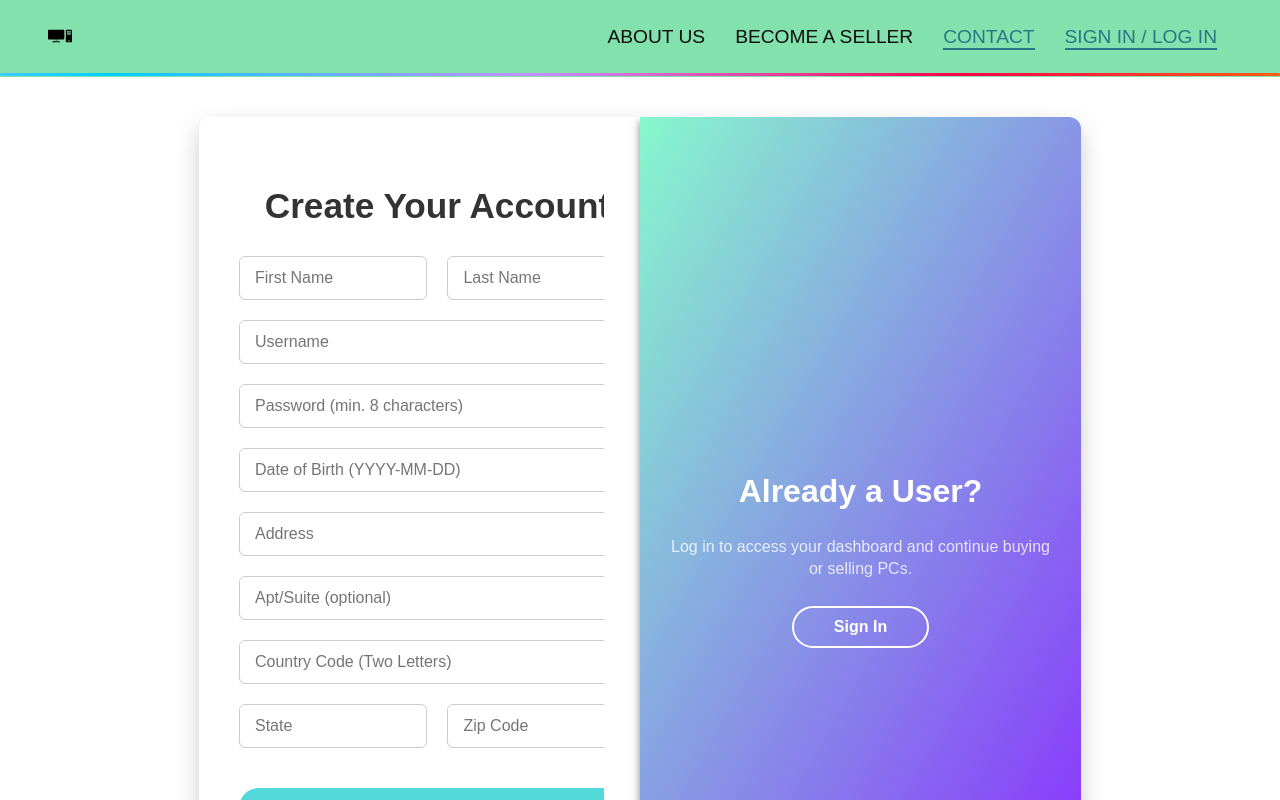
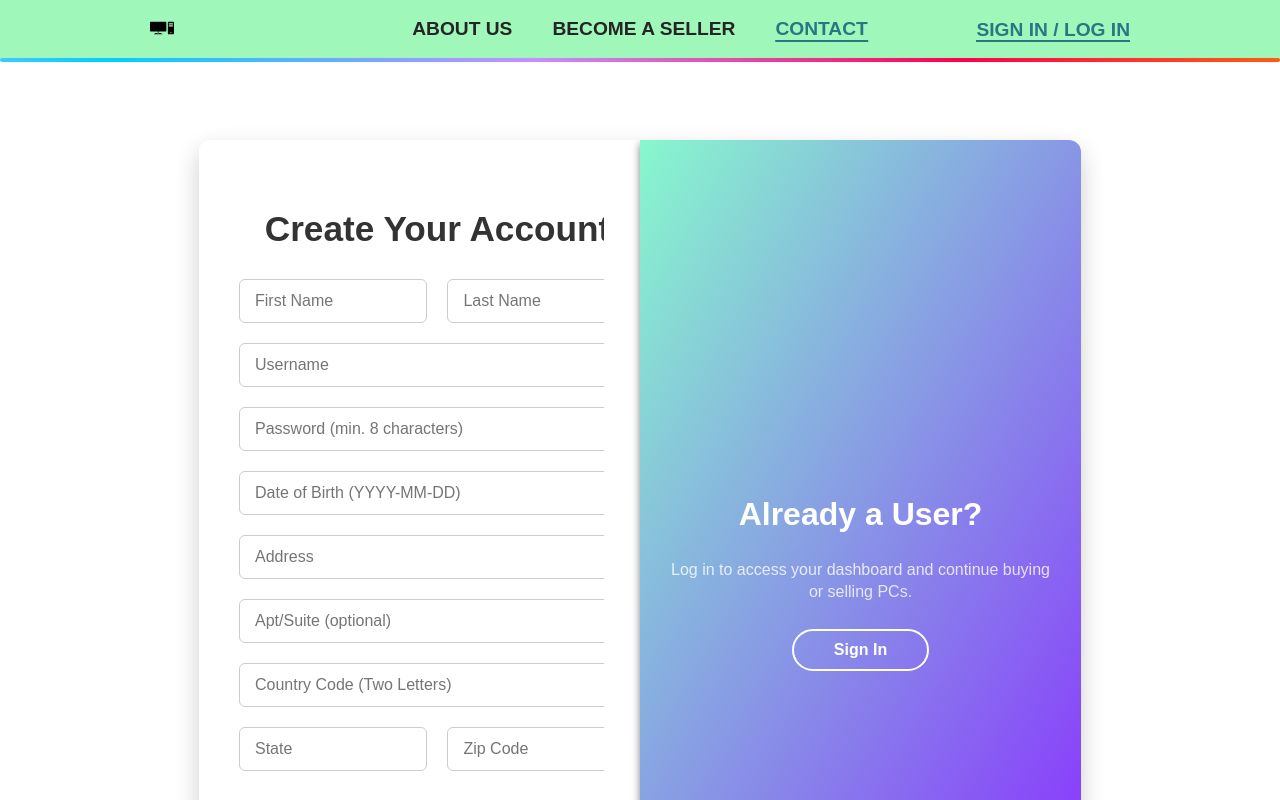
Before and after one commit to destrutoyt/pcmarket-client, an Angular app in the folder pc-market/: page /register in a window 1280 px wide. Shown: the top 800 px of the page. Built offline with nearby package versions, Linux system fonts and the light colour scheme; a web font is replaced by a local one.

Commit message:
Updated onLogin() and UserService. Updated navbar to display specific nav-items if user is logged in. Updated app.css.

```diff
--- a/pc-market/src/app/app.component.ts
+++ b/pc-market/src/app/app.component.ts
@@ -1,12 +1,34 @@
-import { Component, signal } from '@angular/core';
-import { RouterOutlet, RouterLink, RouterLinkActive } from "@angular/router";
+import { Component, inject, signal } from '@angular/core';
+import { RouterOutlet, RouterLink, RouterLinkActive, Router } from "@angular/router";
+import { UserService } from './services/user.service';
+import { NgIf } from '@angular/common';
 
 @Component({
   selector: 'app-root',
-  imports: [RouterOutlet, RouterLink, RouterLinkActive],
+  imports: [RouterOutlet, RouterLink, RouterLinkActive, NgIf],
   templateUrl: './app.html',
   styleUrls: ['./app.css']
 })
 export class AppComponent {
   protected readonly title = signal('pc-market');
+  private userService = inject(UserService);
+  private router = inject(Router);
+  menuOpen = false;
+  toggleMenu() {
+    this.menuOpen = !this.menuOpen;
+  }
+  // check if user is logged in
+  get isLoggedIn() {
+    return !!this.userService.getToken();
+  }
+
+  // get username from localStorage
+  get username(): string | null {
+    return this.userService.getUsername();
+  }
+
+  signOut() {
+    this.userService.logout();
+    this.router.navigate(['/']);
+  }
 }
--- a/pc-market/src/app/app.css
+++ b/pc-market/src/app/app.css
@@ -1,15 +1,200 @@
+/* ===== MAIN LAYOUT ===== */
 main {
-    padding: 0px 150px 0 150px;
+  padding: 100px 150px 0 150px; /* top padding for fixed navbar */
 }
+
+/* ===== LOGO ===== */
 .logo {
-    height: 3vh;
-    width: auto;
+  height: 3vh;
+  min-height: 24px;
+  width: auto;
 }
+
+/* ===== MAIN CONTENT ===== */
 .main-content {
-    text-align: center;
-    margin-bottom: 20px;
+  text-align: center;
+  margin-bottom: 20px;
 }
-.nav-link.active {
-  color: rgb(40, 119, 133); /* Your desired active color */
-  border-bottom: 2px solid rgb(40, 119, 133); /* Example: Add a border */
+
+/* ===== NAVBAR ===== */
+.navbar {
+  background-color: #9ff8ba;
+  padding: 1rem 0;
+  position: fixed; /* keep navbar at top */
+  top: 0;
+  left: 0;
+  width: 100%;
+  border-bottom: 1px solid transparent;
+  box-shadow: 0 1px 3px rgba(0, 0, 0, 0.08);
+  z-index: 30;
 }
+
+.navbar::after {
+  content: '';
+  position: absolute;
+  left: 0;
+  bottom: -2px;
+  width: 100%;
+  height: 4px;
+  background: linear-gradient(
+    90deg,
+    #ff004c,
+    #ff7b00,
+    #ffee00,
+    #fdbdff,
+    #00cfff,
+    #c58fff,
+    #ff004c
+  );
+  background-size: 200% 100%;
+  animation: colorSlide 8s linear infinite;
+  border-radius: 2px;
+}
+
+/* ===== NAVBAR FLEX ===== */
+.navbar-container {
+  display: flex;
+  align-items: center;
+  justify-content: space-between; /* logo left, user right */
+  margin: 0;
+  padding: 0 150px;
+  list-style: none;
+  position: relative;
+}
+
+/* Logo container */
+.logo-container {
+  flex: 0 0 auto;
+}
+
+/* Center navigation links */
+.nav-links-center {
+  display: flex;
+  gap: 2.5rem;
+  position: absolute;
+  left: 50%;
+  transform: translateX(-50%);
+}
+
+.nav-links-center a {
+  font-size: 1.2rem;
+  text-transform: uppercase;
+  font-weight: 600;
+  text-decoration: none;
+  color: rgb(37, 37, 37);
+  transition: color 0.3s ease;
+}
+
+.nav-links-center a:hover,
+.nav-links-center a.active {
+  color: rgb(40, 119, 133);
+  border-bottom: 2px solid rgb(40, 119, 133);
+}
+
+/* ===== USER MENU (RIGHT) ===== */
+.user-menu {
+  flex: 0 0 auto;
+  margin-left: auto;
+  position: relative;
+  z-index: 20;
+}
+
+.user-button {
+  background: transparent;
+  border: none;
+  font-size: 1.2rem;
+  font-weight: 600;
+  border-radius: 9999px;
+  cursor: pointer;
+  display: flex;
+  align-items: center;
+  user-select: none;
+  color: rgb(37, 37, 37);
+  text-decoration: none;
+  transition: color 0.3s ease, background-color 0.3s ease;
+}
+
+.user-button:hover {
+  background-color: #e5e7eb;
+  color: #111827;
+}
+
+.arrow {
+  margin-left: 8px;
+  font-size: 0.75rem;
+  transition: transform 0.3s ease;
+}
+
+/* ===== DROPDOWN MENU ===== */
+.dropdown {
+  display: none;
+  position: absolute;
+  top: 130%;
+  right: 0;
+  background-color: white;
+  min-width: 180px;
+  box-shadow: 0 10px 15px rgba(0,0,0,0.1), 0 4px 6px rgba(0,0,0,0.05);
+  border-radius: 8px;
+  z-index: 100;
+  padding: 0;
+  list-style: none;
+  border: 1px solid #e5e7eb;
+  transform: translateY(10px);
+  opacity: 0;
+  transition: opacity 0.3s cubic-bezier(0.17,0.67,0.83,0.67),
+              transform 0.3s cubic-bezier(0.17,0.67,0.83,0.67);
+}
+
+.dropdown.show {
+  display: block;
+  opacity: 1;
+  transform: translateY(0);
+}
+
+/* Dropdown links */
+.dropdown li a {
+  display: block;
+  padding: 12px 16px;
+  text-decoration: none;
+  color: #1f2937;
+  font-weight: 500;
+  cursor: pointer;
+  transition: background-color 0.2s, color 0.2s;
+}
+
+.dropdown li:first-child a {
+  border-top-left-radius: 8px;
+  border-top-right-radius: 8px;
+}
+
+.dropdown li:last-child a {
+  border-bottom-left-radius: 8px;
+  border-bottom-right-radius: 8px;
+}
+
+.dropdown li a:hover {
+  background-color: #eff6ff; /* light blue */
+  color: #1e3a8a; /* deep blue */
+}
+
+/* ===== LOGIN LINK STYLING ===== */
+li > a.nav-link {
+  font-size: 1.2rem;
+  text-transform: uppercase;
+  font-weight: 600;
+  text-decoration: none;
+  color: rgb(37, 37, 37);
+  transition: color 0.3s ease;
+}
+
+li > a.nav-link:hover,
+li > a.nav-link.active {
+  color: rgb(40, 119, 133);
+  border-bottom: 2px solid rgb(40, 119, 133);
+}
+
+/* ===== ANIMATION ===== */
+@keyframes colorSlide {
+  from { background-position: 0% 50%; }
+  to { background-position: 200% 50%; }
+}
--- a/pc-market/src/app/app.html
+++ b/pc-market/src/app/app.html
@@ -1,17 +1,39 @@
 <header>
   <nav class="navbar">
-    <ul>
-      <li><a href="/"><img class="logo" src="/logos/app-logo.svg" alt="PC Market Logo"></a></li>
-      <li class="nav-links-center">
+    <ul class="navbar-container">
+      <!-- Left: Logo -->
+      <li class="logo-container">
+        <a href="/"><img class="logo" src="/logos/app-logo.svg" alt="PC Market Logo" /></a>
+      </li>
+
+      <!-- Center: Navigation Links -->
+      <div class="nav-links-center">
         <a class="nav-link" routerLink="/about" routerLinkActive="active">About Us</a>
         <a class="nav-link" routerLink="/seller-register" routerLinkActive="active">Become a Seller</a>
-        <a class="nav-link" routerLink="/" routerLinkActive="active">Contact</a>
-        <a class="nav-link" routerLink="/register" routerLinkActive="active">Sign In / Log In</a>
+        <a class="nav-link" style="cursor:none;" routerLink="/" routerLinkActive="active">Contact</a>
+      </div>
+
+      <!-- Right: User Menu -->
+      <li class="user-menu" *ngIf="isLoggedIn; else loginLink">
+        <button class="user-button" (click)="toggleMenu()">
+          Welcome {{ username }}! <span class="arrow">▼</span>
+        </button>
+        <ul class="dropdown" [class.show]="menuOpen">
+          <li><a routerLink="/profile">Profile</a></li>
+          <li><a routerLink="/orders">Orders</a></li>
+          <li><a (click)="signOut()">Sign Out</a></li>
+        </ul>
       </li>
+
+      <ng-template #loginLink>
+        <li>
+          <a class="nav-link" routerLink="/register" routerLinkActive="active">Sign In / Log In</a>
+        </li>
+      </ng-template>
     </ul>
   </nav>
 </header>
 
-<main class="main-content">
+<main>
   <router-outlet></router-outlet>
 </main>
--- a/pc-market/src/app/app.routes.ts
+++ b/pc-market/src/app/app.routes.ts
@@ -1,7 +1,7 @@
 import { Routes } from '@angular/router';
 import { HomeComponent } from './home/home.component';
 import { AboutUsComponent } from './about-us/about-us.component';
-import { BuyerDashComponent } from './buyer-dash/buyer-dash.component';
+import { UserProfileComponent } from './user-profile/user-profile.component';
 import { SellerDashComponent } from './seller-dash/seller-dash.component';
 import { AdminDashComponent } from './admin-dash/admin-dash.component';
 import { CartComponent } from './cart/cart.component';
@@ -14,7 +14,7 @@ export const routes: Routes = [
   { path: '', component: HomeComponent },
   { path: 'product/:id', component: ProductViewComponent }, // Dynamic route for product details
   { path: 'about', component: AboutUsComponent },
-  { path: 'buyer', component: BuyerDashComponent },
+  { path: 'profile', component: UserProfileComponent },
   { path: 'seller', component: SellerDashComponent },
   { path: 'admin', component: AdminDashComponent },
   { path: 'cart', component: CartComponent },
--- a/pc-market/src/app/buyer-dash/buyer-dash.html
+++ /dev/null
@@ -1 +0,0 @@
-<p>buyer-dash works!</p>
--- /dev/null
+++ b/pc-market/src/app/user-profile/user-profile.component.html
@@ -0,0 +1 @@
+<p>user-profile works!</p>
--- a/pc-market/src/styles.css
+++ b/pc-market/src/styles.css
@@ -8,61 +8,10 @@ html, body {
 p, h1, h2, h3, h4, h5, h6, a, select, button, input, textarea, li {
   font-family: 'REM', sans-serif;
 }
-
-.navbar {
-  background-color: rgba(101, 218, 153, 0.808);
-  padding: 1.5rem 3rem;
-  position: relative;
-  border-bottom: 1px solid transparent;
+/* ===== MAIN LAYOUT ===== */
+main {
+  padding: 100px 150px 0 150px; /* top padding for fixed navbar */
 }
-.navbar::after {
-  content: '';
-  position: absolute;
-  left: 0;
-  bottom: 0px;
-  width: 100%;
-  height: 3px;
-  background: linear-gradient(
-    90deg,
-    #ff004c,  /* neon red/pink */
-    #ff7b00,  /* orange */
-    #ffee00,  /* bright yellow */
-    #fdbdff,  /* neon green/cyan */
-    #00cfff,  /* bright sky blue */
-    #c58fff,  /* neon purple */
-    #ff004c   /* loop back to neon red/pink */
-  );
-  background-size: 200% 100%;
-  animation: colorSlide 8s linear infinite;
-  border-radius: 2px;
-}
-.navbar ul {
-  list-style-type: none;
-  margin: 0;
-  padding: 0;
-  display: flex;
-  align-items: center;
-  justify-content: space-between;
-}
-.nav-links-center {
-  display: flex;
-  justify-content: center;
-}
-.nav-links-center a {
-  margin: 0 15px;
-  font-size: 1.2rem;
-  text-transform: uppercase;
-}
-.nav-link {
-  color: rgb(14, 14, 14);
-  font-weight: 500;
-  text-decoration: none;
-  transition: color 0.3s ease;
-}
-.nav-link:hover {
-  color: rgb(40, 119, 133);
-}
-
 .container {
   display: flex;
   flex-wrap: wrap;
@@ -159,14 +108,6 @@ p, h1, h2, h3, h4, h5, h6, a, select, button, input, textarea, li {
 
 /* Animations */
 /* Smooth gradient slide */
-@keyframes colorSlide {
-  from {
-    background-position: 0% 50%;
-  }
-  to {
-    background-position: 200% 50%;
-  }
-}
 @keyframes scaleIn {
   from {
     transform: scale(0.8);
```
Also changed, not shown: pc-market/src/app/buyer-dash/buyer-dash.component.ts (deleted, +0 -11 lines), pc-market/src/app/services/user.service.ts (+50 -9 lines), pc-market/src/app/user-profile/user-profile.component.ts (added, +11 -0 lines), pc-market/src/app/user-registration/user-registration.component.ts (+26 -14 lines), pc-market/src/app/user-profile/user-profile.component.css (added), 1 other file (tests, documents, lock files or other folders).
